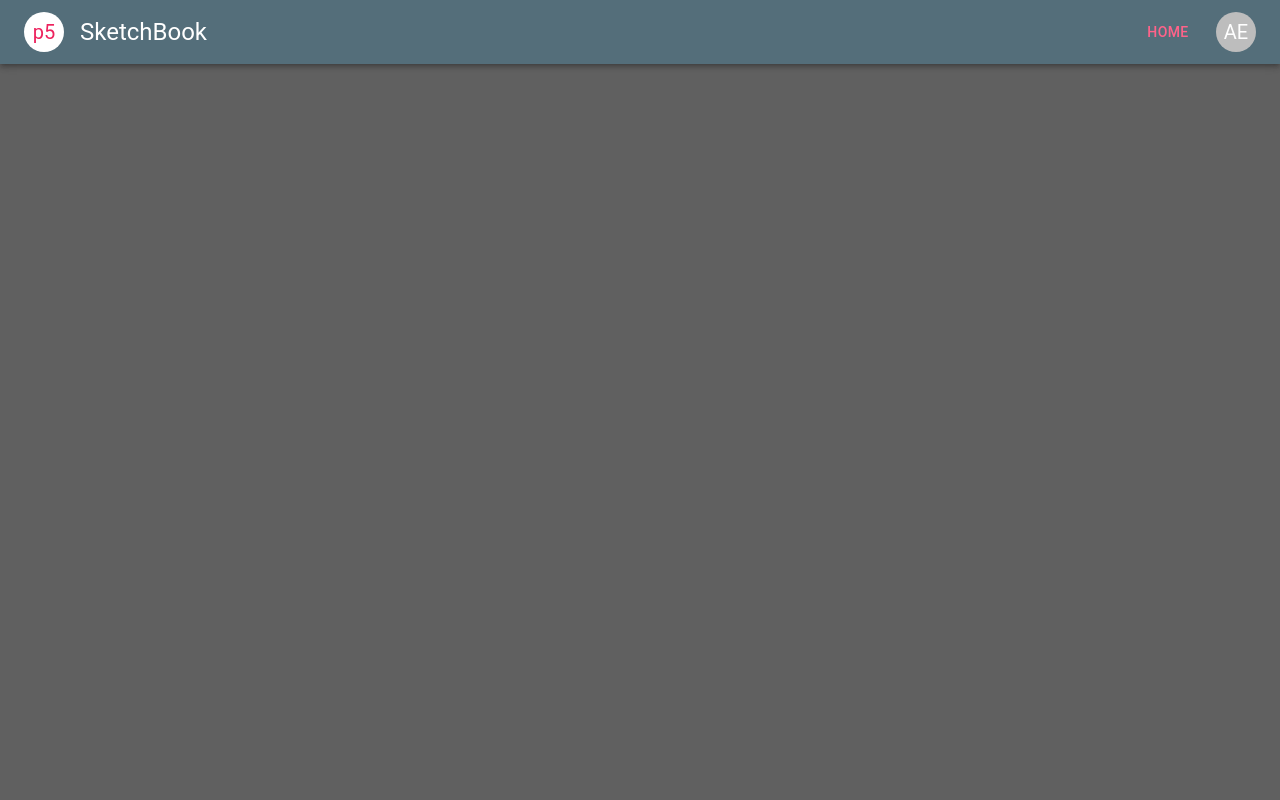
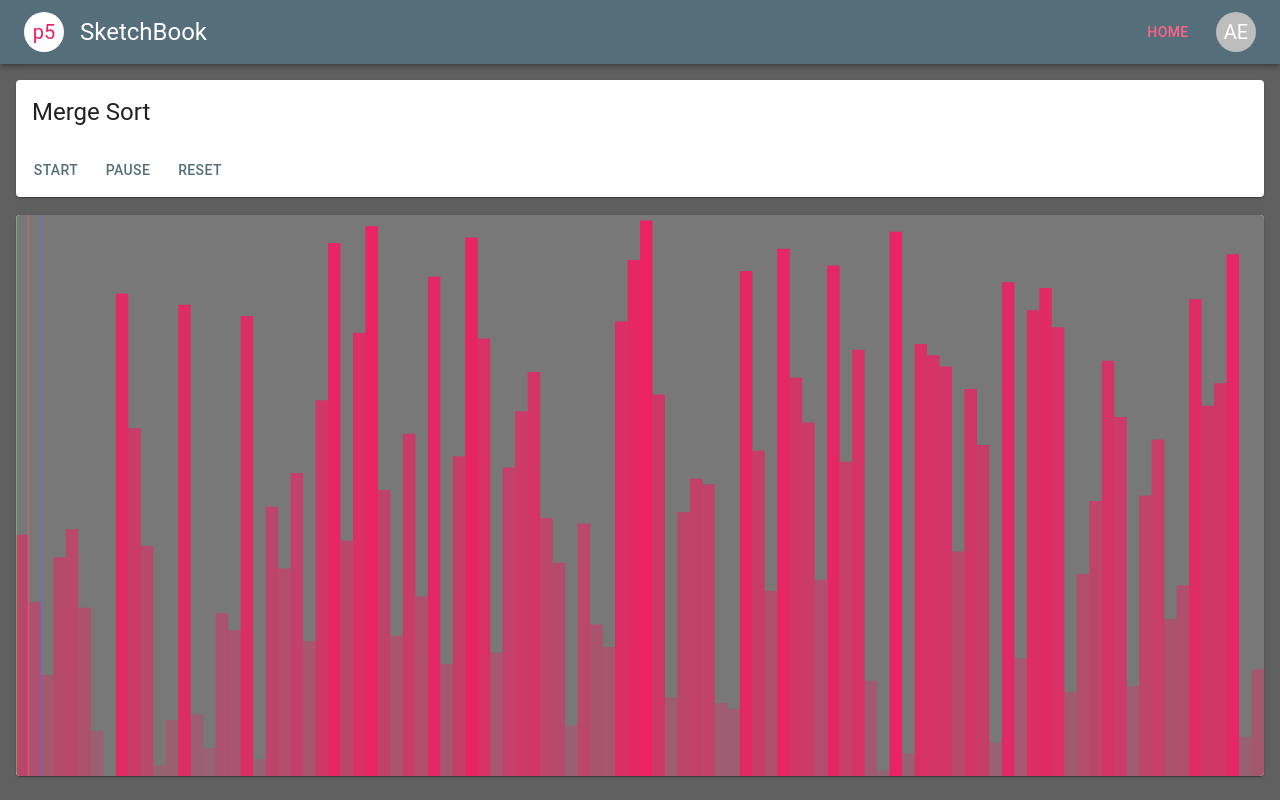
Before and after one commit to atpe/p5sketchbook, a React (Create React App) app: page /sorting-algorithms/merge-sort in a window 1280 px wide. Built offline with nearby package versions, Linux system fonts and the light colour scheme.

Commit message:
Added merge sort using generator functions

```diff
--- a/src/App.js
+++ b/src/App.js
@@ -34,6 +34,7 @@ export default function App() {
               <Route path='selection-sort' element={<Sketch sketch='selectionSort' />} />
               <Route path='insertion-sort' element={<Sketch sketch='insertionSort' />} />
               <Route path='bubble-sort' element={<Sketch sketch='bubbleSort' />} />
+              <Route path='merge-sort' element={<Sketch sketch='mergeSort' />} />
             </Route>
           </Route>
         </Routes>
--- a/src/home/Home.js
+++ b/src/home/Home.js
@@ -27,6 +27,9 @@ export default function Home() {
         <ListItemButton component={Link} to='/sorting-algorithms/bubble-sort'>
           <ListItemText primary='Bubble Sort' />
         </ListItemButton>
+        <ListItemButton component={Link} to='/sorting-algorithms/merge-sort'>
+          <ListItemText primary='Merge Sort' />
+        </ListItemButton>
       </CardContent >
     </Card>
   )
--- a/src/sketches/Sketch.js
+++ b/src/sketches/Sketch.js
@@ -9,6 +9,7 @@ import { sortingSketch, sortingActions } from './sortingAlgorithms/main'
 import SelectionSort from './sortingAlgorithms/algorithms/selectionSort'
 import InsertionSort from './sortingAlgorithms/algorithms/insertionSort'
 import BubbleSort from './sortingAlgorithms/algorithms/bubbleSort'
+import MergeSort from './sortingAlgorithms/algorithms/mergeSort'
 
 
 /** Sketch component
@@ -32,6 +33,11 @@ export default function Sketch(props) {
     bubbleSort: {
       title: 'Bubble Sort',
       sketch: sketch => sortingSketch(sketch, new BubbleSort(sketchRef)),
+      actions: sortingActions,
+    },
+    mergeSort: {
+      title: 'Merge Sort',
+      sketch: sketch => sortingSketch(sketch, new MergeSort(sketchRef)),
       actions: sortingActions,
     },
   }
--- a/src/sketches/sortingAlgorithms/algorithms/bubbleSort.js
+++ b/src/sketches/sortingAlgorithms/algorithms/bubbleSort.js
@@ -32,9 +32,11 @@ export default class BubbleSort extends List {
         // Swap previous index with current index
         [this.items[this.i], this.items[this.j]] = [this.items[this.j], this.items[this.i]]
       }
+      // Move to next pair
       this.i++
       this.j++
     } else {
+      // Return to start if not sorted
       this.isSorted = this.check()
       this.i = 1
       this.j = 0
--- /dev/null
+++ b/src/sketches/sortingAlgorithms/algorithms/mergeSort.js
@@ -0,0 +1,106 @@
+import { rootShouldForwardProp } from '@mui/material/styles/styled'
+import List from '../list'
+
+// Does not assume unique and/or linear array
+export default class MergeSort extends List {
+  constructor(sketchRef) {
+    const { clientWidth, clientHeight } = sketchRef.current
+    super(clientWidth, clientHeight)
+
+    this.isSorted = false
+
+    this.sorter = this.Sorter(0, this.items.length)
+    this._items = new Array(this.items.length).fill(-1)
+
+    this.l = 0
+    this.m = 1
+    this.h = 2
+  }
+
+  * Sorter(l, h) {
+    if (h - l > 1) {
+      const m = Math.floor((l + h) / 2)
+      yield* this.Sorter(l, m)
+      yield* this.Sorter(m, h)
+      yield* this.Merger(l, m, h)
+    }
+  }
+
+  * Merger(l, m, h) {
+    this.l = l
+    this.m = m
+    this.h = h
+    let i0 = l
+    let i1 = l
+    let i2 = m
+    while (i1 < m && i2 < h) {
+      if (this.items[i1] < this.items[i2]) {
+        this._items[i0] = this.items[i1]
+        i1++
+      } else {
+        this._items[i0] = this.items[i2]
+        i2++
+      }
+      i0++
+      yield
+    }
+    if (h - i2 < m - i1) {
+      for (let i = i1; i < m; i++) {
+        this._items[i0] = this.items[i]
+        i0++
+      }
+    } else {
+      for (let i = i2; i < h; i++) {
+        this._items[i0] = this.items[i]
+        i0++
+      }
+    }
+    yield
+    for (let i = l; i < h; i++) {
+      this.items[i] = this._items[i]
+    }
+    yield
+  }
+
+  reset() {
+    this.shuffle()
+    this.sorter = this.Sorter(0, this.items.length)
+    this._items = new Array(this.items.length).fill(-1)
+
+    this.l = 0
+    this.m = 1
+    this.h = 2
+  }
+
+  sort() {
+    if (!this.isSorted) {
+      const val = this.sorter.next()
+      if (val.done) this.isSorted = true
+    }
+  }
+
+  highlight(sketch) {
+    if (this.isSorted) return
+
+    sketch.push()
+    for (let i = 0; i < this._items.length; i++) {
+      if (this.items[i] < 0) continue
+
+      const _y = this._items[i]
+      const _x = i * this.spacing
+      sketch.noStroke()
+      sketch.fill([0, 55 + (_y / this.height) * 100])
+      sketch.rect(_x, this.height - _y, this.spacing, _y)
+    }
+
+    sketch.strokeWeight(2)
+    sketch.stroke([100, 255, 100, 100])
+    sketch.line(this.l * this.spacing, 0, this.l * this.spacing, this.height)
+    sketch.stroke([255, 100, 100, 100])
+    sketch.line(this.m * this.spacing, 0, this.m * this.spacing, this.height)
+    sketch.stroke([100, 100, 255, 100])
+    sketch.line(this.h * this.spacing, 0, this.h * this.spacing, this.height)
+
+    sketch.pop()
+  }
+}
--- a/src/sketches/sortingAlgorithms/algorithms/selectionSort.js
+++ b/src/sketches/sortingAlgorithms/algorithms/selectionSort.js
@@ -33,7 +33,7 @@ export default class SelectionSort extends List {
         this.j++
       } else {
         // Swap current index with minimum index
-        if (this._i != this.i) {
+        if (this._i !== this.i) {
           [this.items[this.i], this.items[this._i]] = [this.items[this._i], this.items[this.i]]
         }
         // Increment current index
--- a/src/sketches/sortingAlgorithms/list.js
+++ b/src/sketches/sortingAlgorithms/list.js
@@ -1,11 +1,14 @@
 export default class List {
-  static maxLines = 10
+  static maxLines = 100
 
   constructor(width, height) {
     this.width = width
     this.height = height
     this.spacing = this.width / List.maxLines
     this.items = []
+
+    this.init()
+    this.shuffle()
   }
 
   iterate(callback) {
--- a/src/sketches/sortingAlgorithms/main.js
+++ b/src/sketches/sortingAlgorithms/main.js
@@ -25,8 +25,6 @@ export function sortingSketch(sketch, list) {
     sketch.createCanvas(list.width, list.height)
     sketch.noLoop()
     sketch.frameRate(10)
-    list.init()
-    list.shuffle()
   }
 
   /** Draw function invoked by p5 */
```
Also changed, not shown: src/sketches/sorting/router.js (deleted, +0 -14 lines).
